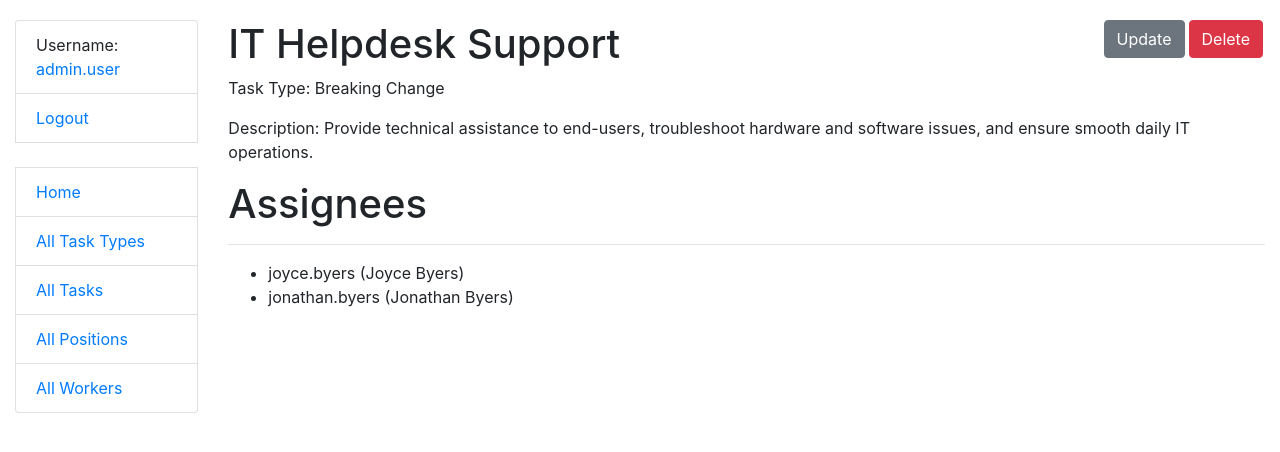
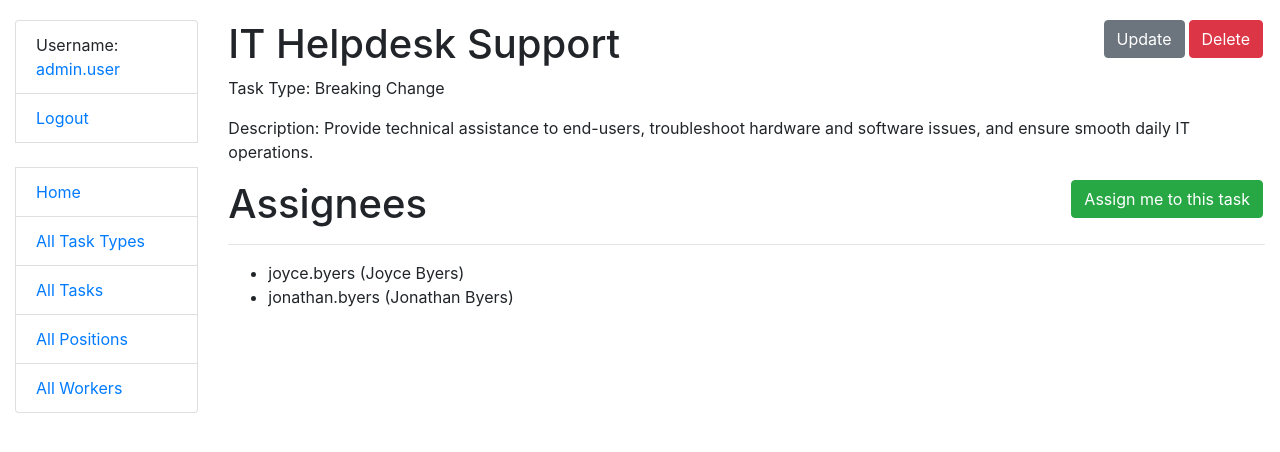
Before and after one commit to IProskurnytskyi/company-task-manager, a Django app: page /tasks/1/ in a window 1280 px wide. Shown: the top 452 px of the page. Run offline with Django 4.2, Linux system fonts and the light colour scheme; a user stored in the database is signed in; data comes from the database, SQL or seed files in the repository.

Commit message:
Add feature to assign or delete worker from task

```diff
--- a/task/models.py
+++ b/task/models.py
@@ -48,7 +48,6 @@ class Task(models.Model):
         return reverse("task:task-detail", kwargs={"pk": self.pk})
 
 
-
 class Worker(AbstractUser):
     position = models.ForeignKey(
         "Position", on_delete=models.CASCADE, related_name="workers"
--- a/task/urls.py
+++ b/task/urls.py
@@ -20,6 +20,7 @@ from task.views import (
     WorkerCreateView,
     WorkerUpdateView,
     WorkerDeleteView,
+    assign_delete_task,
 )
 
 
@@ -53,6 +54,11 @@ urlpatterns = [
         "tasks/<int:pk>/delete/",
         TaskDeleteView.as_view(),
         name="task-delete"
+    ),
+    path(
+        "tasks/<int:pk>/assign-delete/",
+        assign_delete_task,
+        name="assign-delete"
     ),
     path("positions/", PositionListView.as_view(), name="position-list"),
     path(
--- a/task/views.py
+++ b/task/views.py
@@ -1,8 +1,9 @@
+from django.contrib.auth import get_user_model
 from django.contrib.auth.decorators import login_required
 from django.contrib.auth.mixins import LoginRequiredMixin
-from django.http import HttpRequest, HttpResponse
+from django.http import HttpRequest, HttpResponse, HttpResponseRedirect
 from django.shortcuts import render
-from django.urls import reverse_lazy
+from django.urls import reverse_lazy, reverse
 from django.views import generic
 
 from task.forms import WorkerForm, TaskForm
@@ -130,3 +131,13 @@ class WorkerUpdateView(LoginRequiredMixin, generic.UpdateView):
 class WorkerDeleteView(LoginRequiredMixin, generic.DeleteView):
     model = Worker
     success_url = reverse_lazy("task:worker-list")
+
+
+@login_required
+def assign_delete_task(request, pk) -> HttpResponse:
+    worker = get_user_model().objects.get(id=request.user.id)
+    if Task.objects.get(id=pk) in worker.tasks.all():
+        worker.tasks.remove(pk)
+    else:
+        worker.tasks.add(pk)
+    return HttpResponseRedirect(reverse("task:task-detail", args=[pk]))
--- a/templates/task/task_detail.html
+++ b/templates/task/task_detail.html
@@ -14,7 +14,18 @@
   <p>Description: {{ task.description }}</p>
   <h1>
     Assignees
+
+  {% if user in task.assignees.all %}
+    <a href="{% url "task:assign-delete" task.id %}" class="btn btn-danger link-to-page">
+      Delete me from this task
+    </a>
+  {% else %}
+    <a href="{% url "task:assign-delete" task.id %}" class="btn btn-success link-to-page">
+      Assign me to this task
+    </a>
+  {% endif %}
   </h1>
+
   <hr>
   <ul>
     {% for assignee in task.assignees.all %}
```
